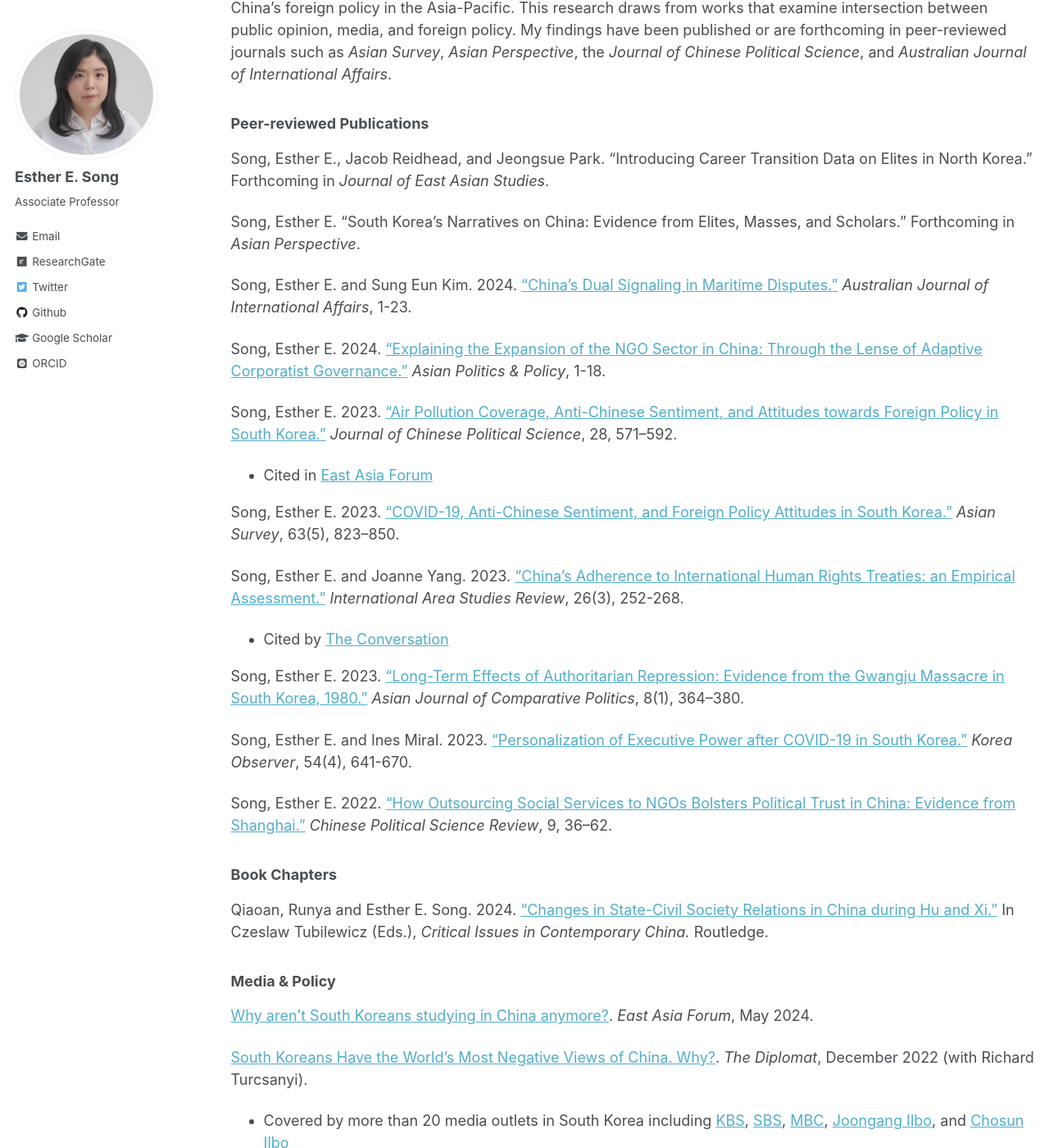
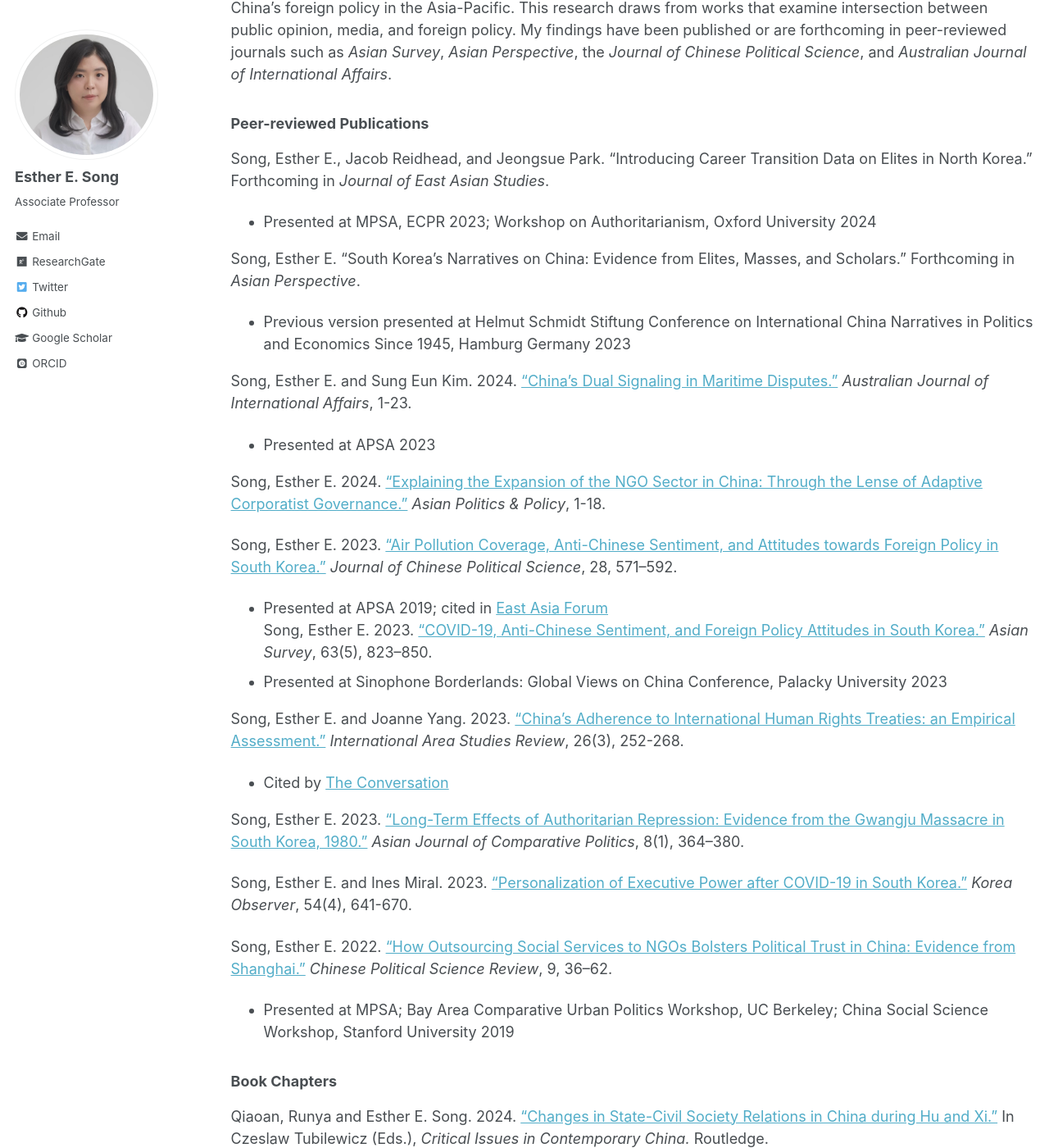
Before and after one commit to ehsong/ehsong.github.io, a Jekyll site: the page built from _pages/research.md, in a window 1280 px wide and 1400 px high, scrolled down 701 px. Shown: the whole window at 82% size. Built offline with Jekyll 4.4.1, drawn with Linux system fonts in a browser that asks for light colours; some web fonts are replaced.

Commit message:
Update research.md

```diff
--- a/_pages/research.md
+++ b/_pages/research.md
@@ -15,21 +15,22 @@ In my post-doctoral period at GIGA, I started a second strand of research on glo
 ### Peer-reviewed Publications
 
 Song, Esther E., Jacob Reidhead, and Jeongsue Park. "Introducing Career Transition Data on Elites in North Korea." Forthcoming in *Journal of East Asian Studies*.
+- Presented at MPSA, ECPR 2023; Workshop on Authoritarianism, Oxford University 2024
 
 Song, Esther E. "South Korea’s Narratives on China: Evidence from Elites, Masses, and Scholars." Forthcoming in *Asian Perspective*.
+- Previous version presented at Helmut Schmidt Stiftung Conference on International China Narratives in Politics and Economics Since 1945, Hamburg Germany 2023
 
 Song, Esther E. and Sung Eun Kim. 2024. ["China's Dual Signaling in Maritime Disputes."](https://www.tandfonline.com/doi/full/10.1080/10357718.2024.2394179) *Australian Journal of International Affairs*, 1-23.
+- Presented at APSA 2023
 
 Song, Esther E. 2024. ["Explaining the Expansion of the NGO Sector in China: Through the Lense of Adaptive Corporatist Governance."](https://onlinelibrary.wiley.com/doi/10.1111/aspp.12752) *Asian Politics & Policy*, 1-18.
 
 Song, Esther E. 2023. ["Air Pollution Coverage, Anti-Chinese Sentiment, and Attitudes towards Foreign Policy in South Korea."](https://doi.org/10.1007/s11366-023-09849-z) *Journal of Chinese Political Science*, 28, 571–592.
-
-- Cited in [East Asia Forum](https://eastasiaforum.org/2024/05/24/why-arent-south-koreans-studying-in-china-anymore/)
-
+- Presented at APSA 2019; cited in [East Asia Forum](https://eastasiaforum.org/2024/05/24/why-arent-south-koreans-studying-in-china-anymore/)
 Song, Esther E. 2023. ["COVID-19, Anti-Chinese Sentiment, and Foreign Policy Attitudes in South Korea."](https://t.co/ulZlIiRwHZ) *Asian Survey*, 63(5), 823–850.
+- Presented at Sinophone Borderlands: Global Views on China Conference, Palacky University 2023
 
 Song, Esther E. and Joanne Yang. 2023. ["China’s Adherence to International Human Rights Treaties: an Empirical Assessment."](https://journals.sagepub.com/doi/10.1177/22338659231175830) *International Area Studies Review*, 26(3), 252-268.
-
 - Cited by [The Conversation](https://theconversation.com/how-to-encourage-china-to-become-a-law-abiding-member-of-the-rules-based-international-order-218223)
 
 Song, Esther E. 2023. ["Long-Term Effects of Authoritarian Repression: Evidence from the Gwangju Massacre in South Korea, 1980."](https://journals.sagepub.com/doi/epub/10.1177/20578911221147994) *Asian Journal of Comparative Politics*, 8(1), 364–380.
@@ -37,6 +38,7 @@ Song, Esther E. 2023. ["Long-Term Effects of Authoritarian Repression: Evidence
 Song, Esther E. and Ines Miral. 2023. ["Personalization of Executive Power after COVID-19 in South Korea."](https://scholar.kyobobook.co.kr/article/detail/4010068022214) *Korea Observer*, 54(4), 641-670.
 
 Song, Esther E. 2022. ["How Outsourcing Social Services to NGOs Bolsters Political Trust in China: Evidence from Shanghai."](https://link.springer.com/article/10.1007/s41111-021-00207-z) *Chinese Political Science Review*, 9, 36–62.
+- Presented at MPSA; Bay Area Comparative Urban Politics Workshop, UC Berkeley; China Social Science Workshop, Stanford University 2019
 
 ### Book Chapters
 
```
